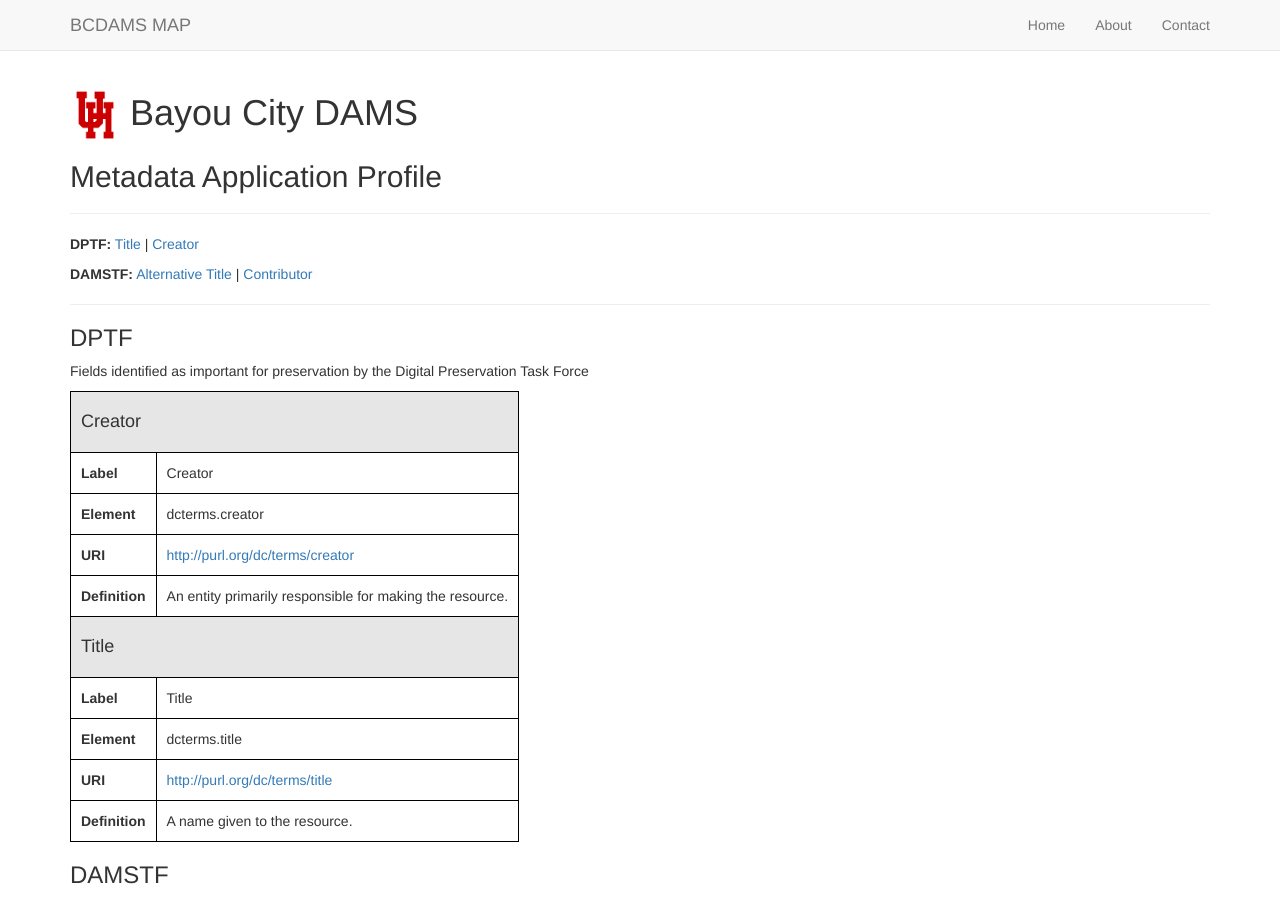
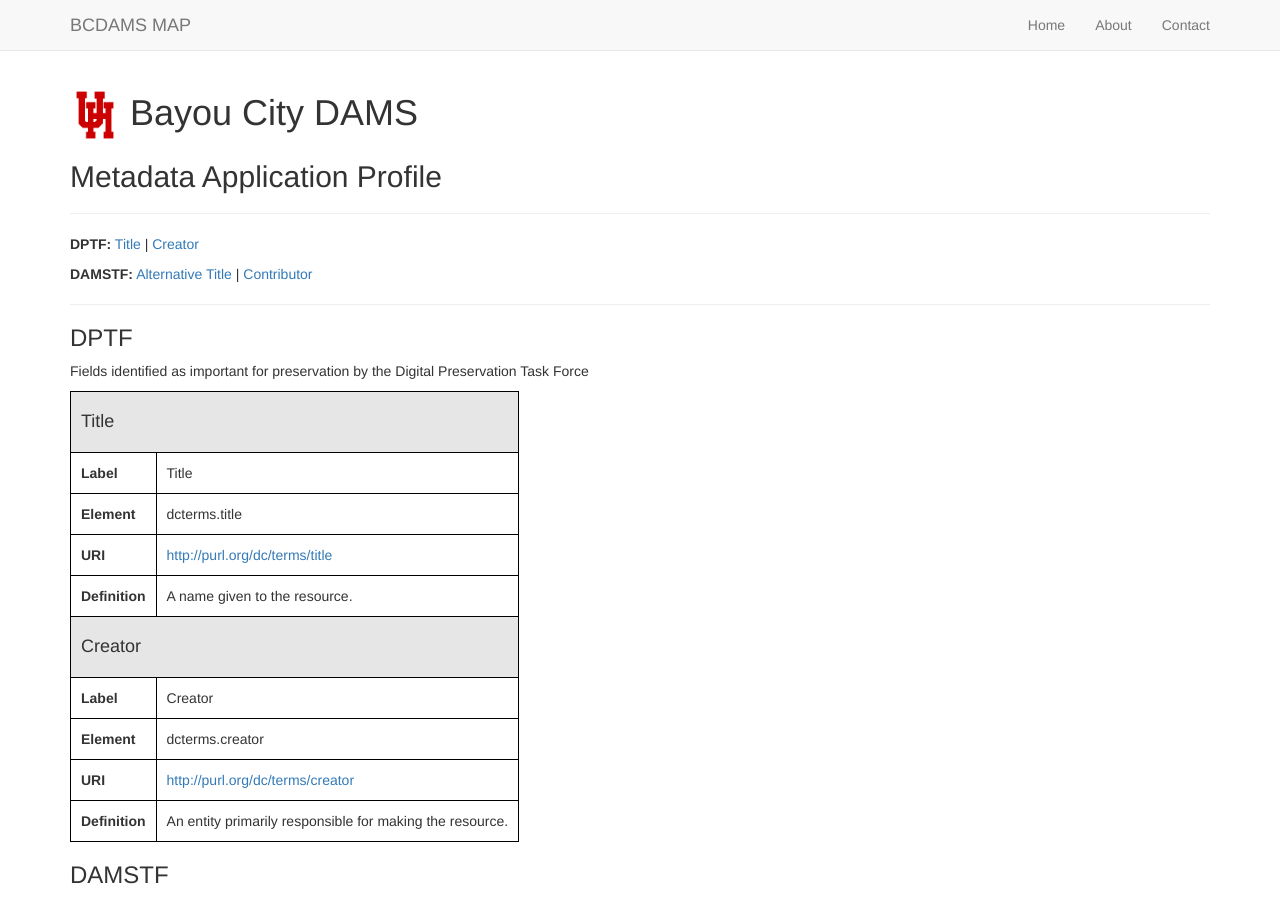
Before and after one commit to uhlibraries-digital/bcdams-map, a Jekyll site: the page built from index.html, in a window 1280 px wide and 900 px high. Built offline with Jekyll 4.4.1, drawn with Linux system fonts in a browser that asks for light colours; nearby versions of some CDN libraries; the list of posts is cut into pages by our own code.

Commit message:
update map with ordering

```diff
--- a/index.html
+++ b/index.html
@@ -31,8 +31,8 @@
 <h3>DPTF</h3>
 <p>Fields identified as important for preservation by the Digital Preservation Task Force</p>
 <table class="border" cellspacing="0">
-{% for element_hash in site.data.dptf %}
-{% assign element = element_hash[1] %}
+{% for field in site.data.order.dptf %}
+{% assign element = site.data.dptf[field] %}
   <tr>
     <th colspan="2"><h4 id="{{ element.label }}">{{ element.label }}</h4></th>
   </tr>
@@ -60,8 +60,8 @@
 <h3>DAMSTF</h3>
 <p>Fields identified as important for access by the Digital Asset Management System Task Force</p>
 <table class="border" cellspacing="0">
-{% for element_hash in site.data.damstf %}
-{% assign element = element_hash[1] %}
+{% for field in site.data.order.damstf %}
+{% assign element = site.data.damstf[field] %}
   <tr>
     <th colspan="2"><h4 id="{{ element.label }}">{{ element.label }}</h4></th>
   </tr>
```
